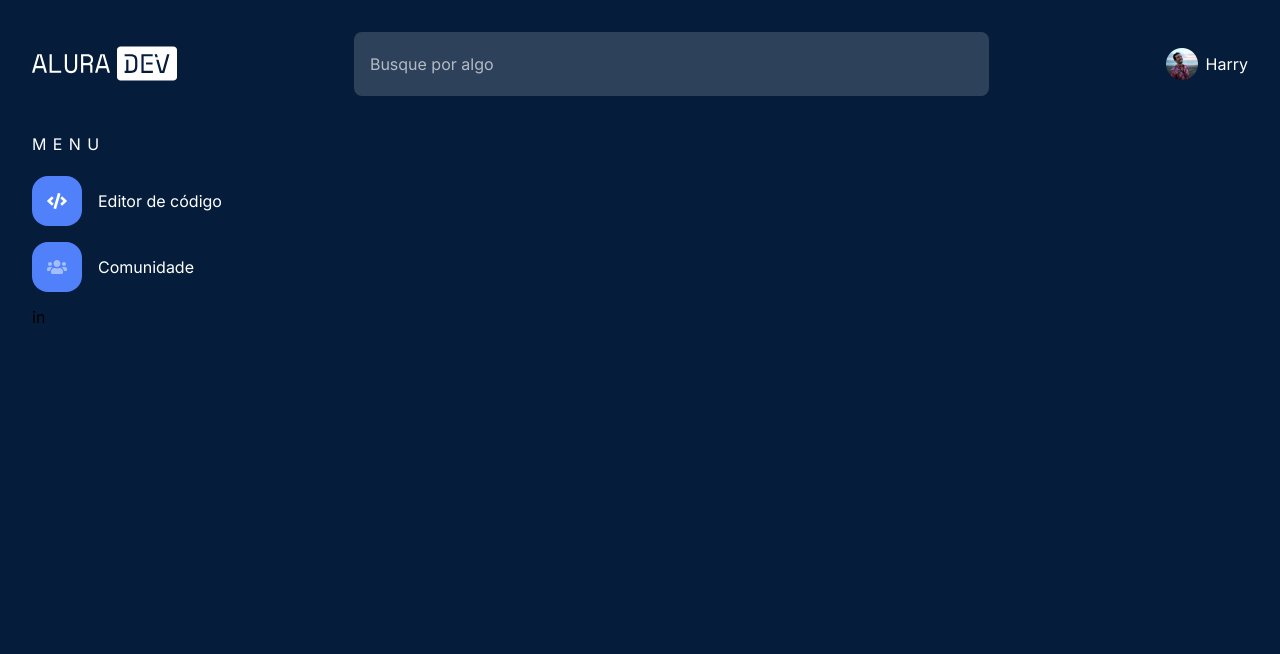
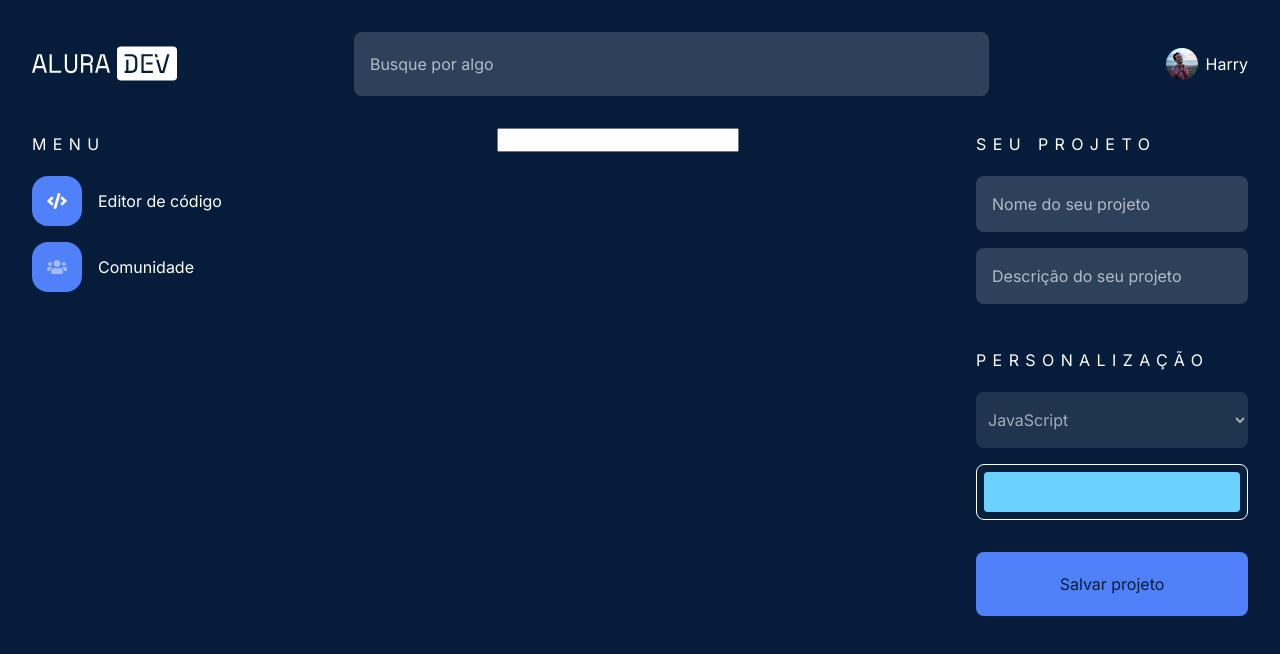
Before and after one commit to eduardylopes/alura-dev, a plain HTML site: page index.html in a window 1280 px wide. Drawn offline with Linux system fonts and the light colour scheme.

Commit message:
Finalizado HTML/CSS sidebar project

```diff
--- a/assets/css/header.css
+++ b/assets/css/header.css
@@ -25,6 +25,7 @@
 }
 
 .header__seach-bar {
+    position: relative;
     color: #fff;
     border: none;
     border-radius: 0.5rem;
--- a/assets/css/menu.css
+++ b/assets/css/menu.css
@@ -8,16 +8,6 @@
     margin-bottom: 1rem;
 }
 
-.menu__title {
-    letter-spacing: 0.4em;
-    text-transform: uppercase;
-    color: #fff;
-    font-weight: normal;
-    font-size: 1rem;
-    line-height: 2rem;
-    margin-bottom: 1rem;
-}
-
 .menu__link-users, .menu__link-code {
     color: #fff;
     font-family: Inter;
@@ -25,22 +15,20 @@
     line-height: 2rem;
 }
 
-.menu__code-icon {
+.menu--code-icon {
     background: center no-repeat url(../images/icon_code.svg);
+}
+
+.menu--users-icon {
+    background: center no-repeat url(../images/icon_users.svg);
+}
+
+.menu__icon {
     background-color: #5081FB;
     border-radius: 1rem;
     box-sizing: border-box;
+    flex-shrink: 0;
     margin-right: 1rem;
     height: 50px;
     width: 50px;
 }
-
-.menu__users-icon {
-    background: center no-repeat url(../images/icon_users.svg);
-    background-color: #5081FB;
-    border-radius: 1rem;
-    box-sizing: border-box;
-    margin-right: 1rem;
-    height: 50px;
-    width: 50px;
-}
--- /dev/null
+++ b/assets/css/project.css
@@ -0,0 +1,66 @@
+.project, .project-details, .project-customization {
+    display: flex;
+    flex-direction: column;
+}
+
+.project-details {
+    margin-bottom: 1.5rem;
+}
+
+.project-details__title {
+    margin-bottom: 1rem;
+}
+
+.project__input {
+    color: #fff;
+    padding-left: 0.5rem;
+    width: 272px;
+    height: 56px;
+    background: rgba(255, 255, 255, 0.16);
+    border-radius: 8px;
+    border: none;
+    margin-bottom: 1rem;
+
+}
+
+.project__input::placeholder, .input--style {
+    color: #FFF;
+    opacity: 0.64;
+    padding: 0.5rem;
+}
+
+.project__option {
+    color: rgba(255, 255, 255, 0.64);
+    background:rgba(45, 65, 91, 1);
+}
+
+.color-picker-margin {
+    width: 272px;
+    height: 56px;
+    background: rgba(196, 196, 196, 0.01);
+    border: 1px solid #FFFFFF;
+    box-sizing: border-box;
+    border-radius: 8px;
+    display: flex;
+    align-items: center;
+    justify-content: center;
+    margin-bottom: 2rem;
+}
+
+.color-picker-button {
+    background: #6BD1FF;
+    border-radius: 4px;
+    border: none;
+    width: 256px;
+    height: 40px;
+}
+
+.project__save-button {
+    background: #5081FB;
+    border-radius: 8px;
+    border: none;
+    color: #051D3B;
+    line-height: 2rem;
+    text-align: center;
+    padding: 1rem 0;
+}
--- a/assets/css/style.css
+++ b/assets/css/style.css
@@ -1,5 +1,22 @@
 .app {
     background: #051D3B;
     font-family: Inter;
+    font-size: 1rem;
+    line-height: 1.5rem;
     margin: 2rem;
 }
+
+.main-content {
+    display: flex;
+    justify-content: space-between;
+}
+
+h2 {
+    letter-spacing: 0.4em;
+    text-transform: uppercase;
+    color: #fff;
+    font-weight: normal;
+    font-size: 1rem;
+    line-height: 2rem;
+    margin-bottom: 1rem;
+}
--- a/index.html
+++ b/index.html
@@ -11,6 +11,7 @@
     <link rel="stylesheet" href="./assets/css/header.css">
     <link rel="stylesheet" href="https://fonts.googleapis.com/css2?family=Inter&display=swap">
     <link rel="stylesheet" href="./assets/css/menu.css">
+    <link rel="stylesheet" href="./assets/css/project.css">
 </head>
 <body class="app">
     <header class="header">
@@ -22,22 +23,43 @@
         </div>
     </header>
     <main>
+        <div class="main-content">
             <nav class="menu">
                 <h2 class="menu__title">Menu</h2>
                 <ul class="menu__list">
                     <li class="menu__container">
-                    <div class="menu__code-icon"></div>
-                    <a class="menu__link-code" href="#">Editor de código</a>
+                        <div class="menu__icon menu--code-icon"></div>
+                        <a class="menu__link-code " href="#">Editor de código</a>
                     </li>
                     <li class="menu__container">
-                    <div class="menu__users-icon"></div>
+                        <div class="menu__icon menu--users-icon"></div>
                         <a class="menu__link-users" href="#">Comunidade</a>
                     </li>
                 </ul>
             </nav>
-        <section>
-            in
+            <section class="code-editor">
+                <input class="code-editor__input" type="text">
             </section>
+            <section class="project">
+                <div class="project-details">
+                    <h2 class="project-details__title">Seu projeto</h2>
+                    <input class="project__input" type="text" placeholder="Nome do seu projeto">
+                    <input class="project__input" type="text" placeholder="Descrição do seu projeto">
+                </div>
+                <div class="project-customization">
+                    <h2 class="customization__title">Personalização</h2>
+                    <select class="project__input input--style" name="">
+                        <option class="project__option" value="" selected>JavaScript</option>
+                        <option class="project__option" value="">HTML</option>
+                        <option class="project__option" value="">CSS</option>
+                    </select>
+                    <div class="color-picker-margin">
+                        <button class="color-picker-button"></button>
+                    </div>
+                </div>
+                <button class="project__save-button">Salvar projeto</button>
+            </section>
+        </div>
     </main>
 </body>
 </html>
```
Lines whose indentation alone changed are shown as unchanged.
